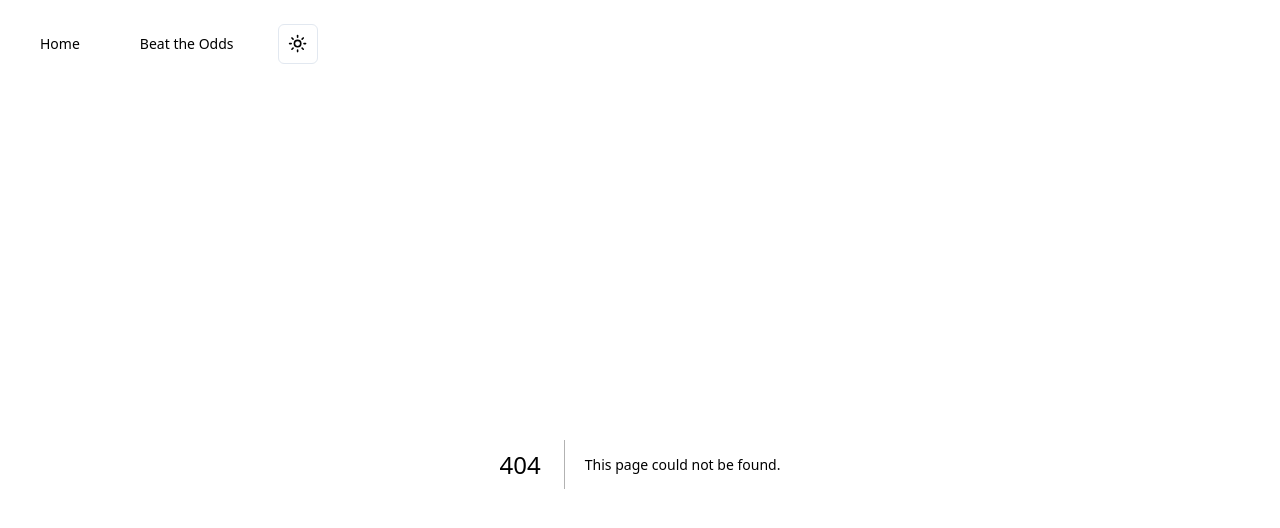
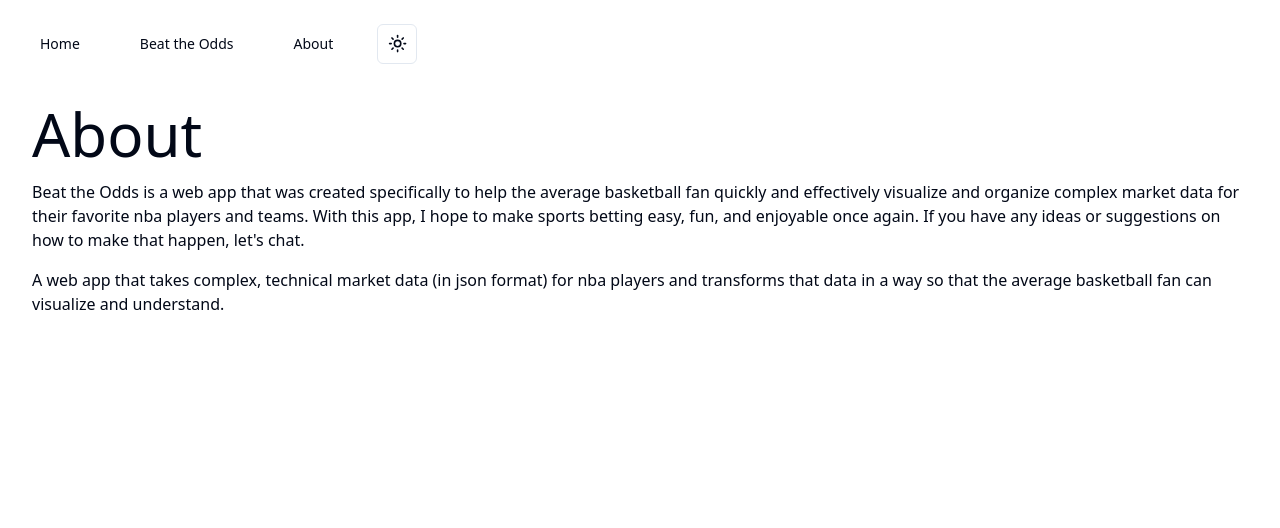
Before and after one commit to philipstubbs13/swish-analytics-challenge, a Next.js app: page /about in a window 1280 px wide. Before the commit this address had no page. Shown: the top 528 px of the page. Built offline with nearby package versions, Linux system fonts and the light colour scheme.

Commit message:
add about page

```diff
--- /dev/null
+++ b/app/about/page.tsx
@@ -0,0 +1,20 @@
+export default function AboutPage() {
+  return (
+    <div className={"container mx-auto py-10"}>
+      <h1 className={"text-6xl mb-4"}>About</h1>
+      <p className="mb-4">
+        Beat the Odds is a web app that was created specifically to help the
+        average basketball fan quickly and effectively visualize and organize
+        complex market data for their favorite nba players and teams. With this
+        app, I hope to make sports betting easy, fun, and enjoyable once again.
+        If you have any ideas or suggestions on how to make that happen, let's
+        chat.
+      </p>
+      <p className="mb-4">
+        A web app that takes complex, technical market data (in json format) for
+        nba players and transforms that data in a way so that the average
+        basketball fan can visualize and understand.
+      </p>
+    </div>
+  );
+}
--- a/components/navigation-menu/NavigationMenu.tsx
+++ b/components/navigation-menu/NavigationMenu.tsx
@@ -31,6 +31,13 @@ export const NavigationMenu = () => {
           </Link>
         </NavigationMenuItem>
         <NavigationMenuItem className="pr-6">
+          <Link href="/about" legacyBehavior passHref>
+            <NavigationMenuLink className={navigationMenuTriggerStyle()}>
+              About
+            </NavigationMenuLink>
+          </Link>
+        </NavigationMenuItem>
+        <NavigationMenuItem className="pr-6">
           <ModeToggle />
         </NavigationMenuItem>
       </NavigationMenuList>
```
Also changed, not shown: 1 other file (tests, documents, lock files or other folders).
